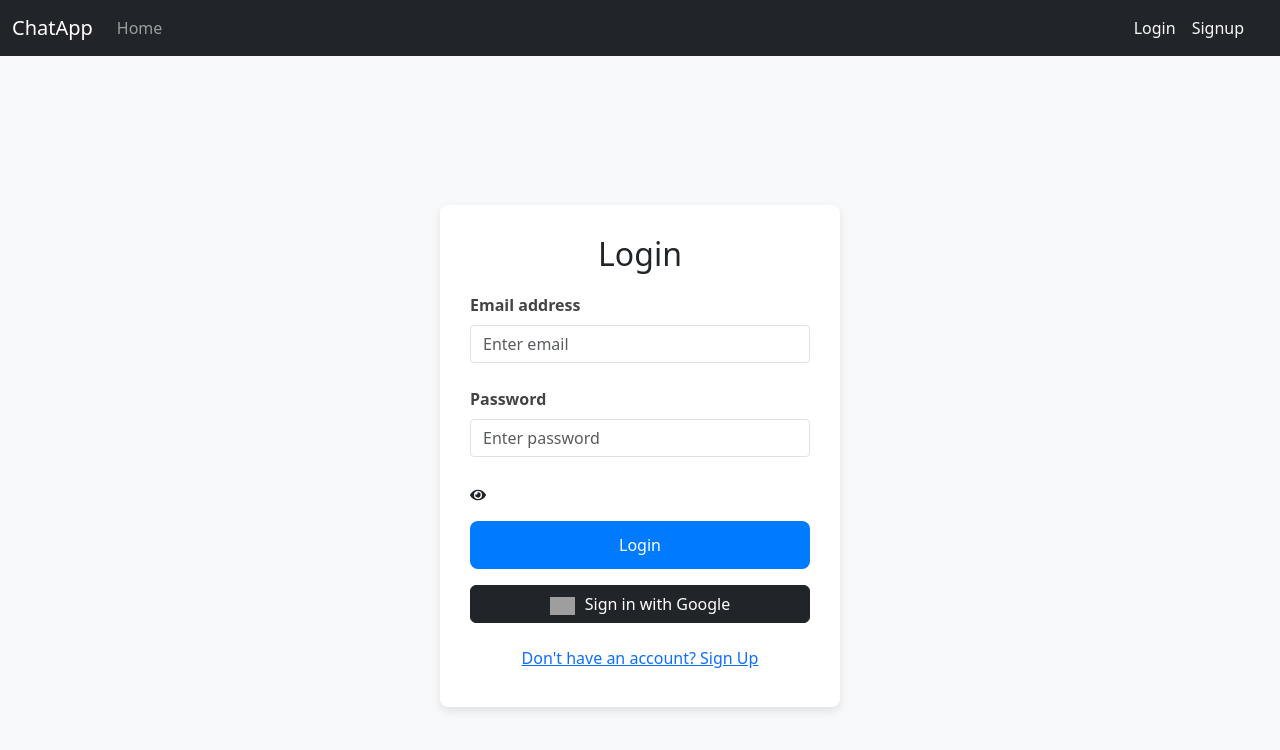
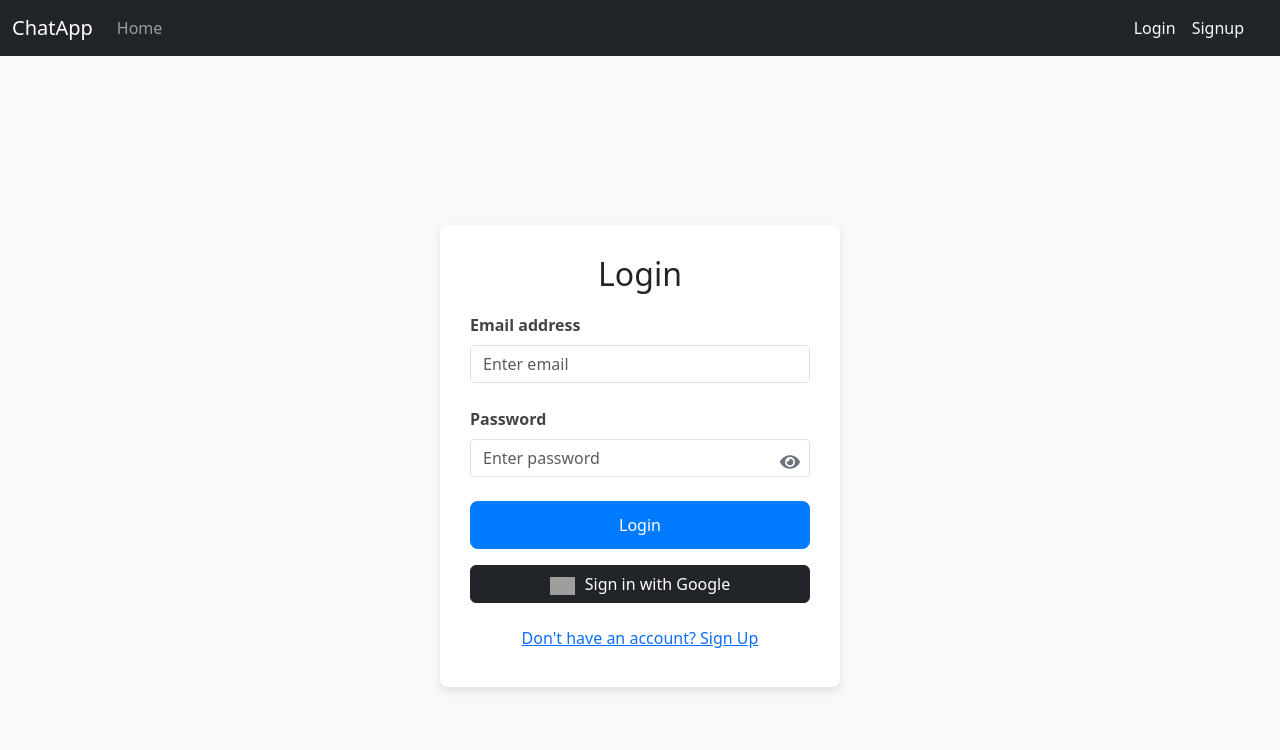
Before and after one commit to Lalit044/ChatApp, a React (Create React App) app in the folder my-app/: page /login in a window 1280 px wide. Shown: the top 750 px of the page. Built offline with nearby package versions, Linux system fonts and the light colour scheme; no server answers; grey boxes are pictures that could not be loaded.

Commit message:
Updated CSS

```diff
--- a/my-app/src/pages/userAuthForm.css
+++ b/my-app/src/pages/userAuthForm.css
@@ -45,3 +45,18 @@
       max-width: 90%;
     }
   }
+
+.password-toggle {
+  position: absolute;
+  right: 10px;
+  top: 38px;
+  cursor: pointer;
+  user-select: none;
+  font-size: 1.25rem; /* a bit bigger for icons */
+  color: #6c757d;
+  transition: color 0.2s ease;
+}
+
+.password-toggle:hover {
+  color: #495057;
+}
```
